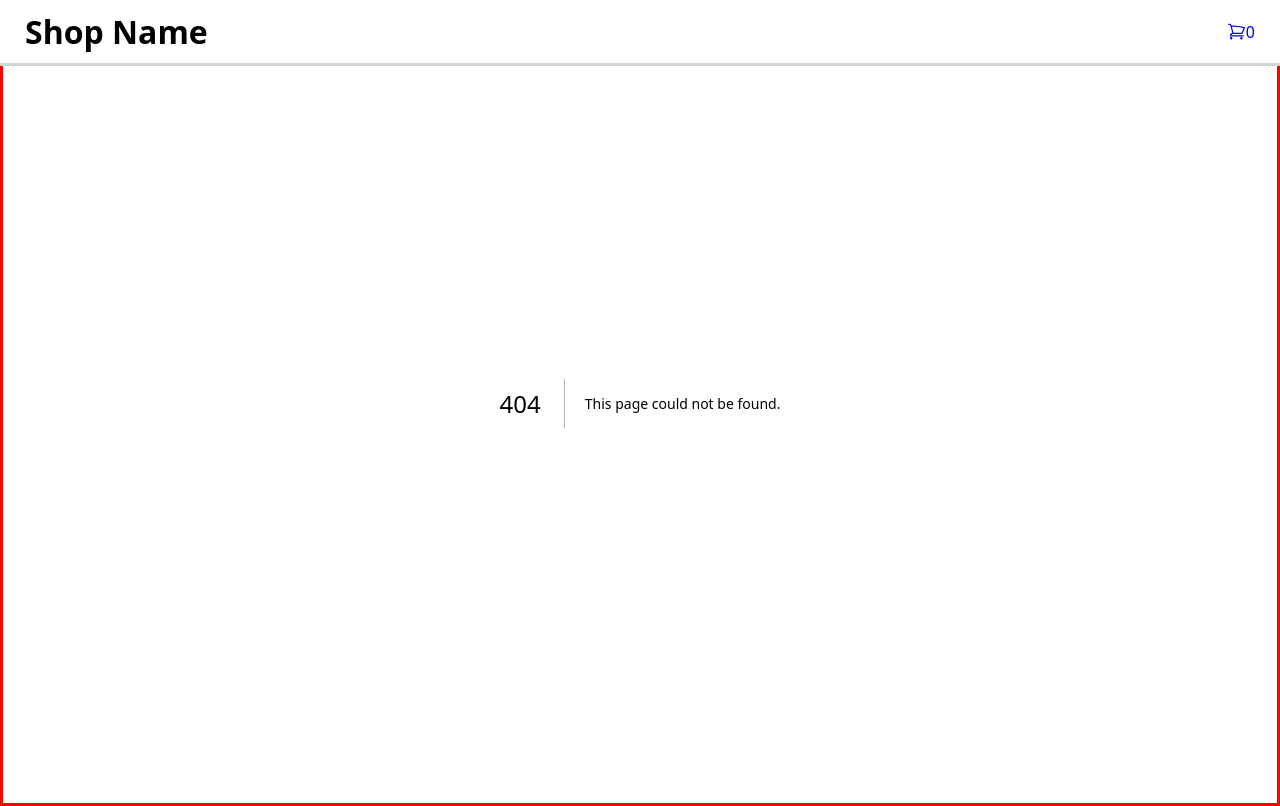
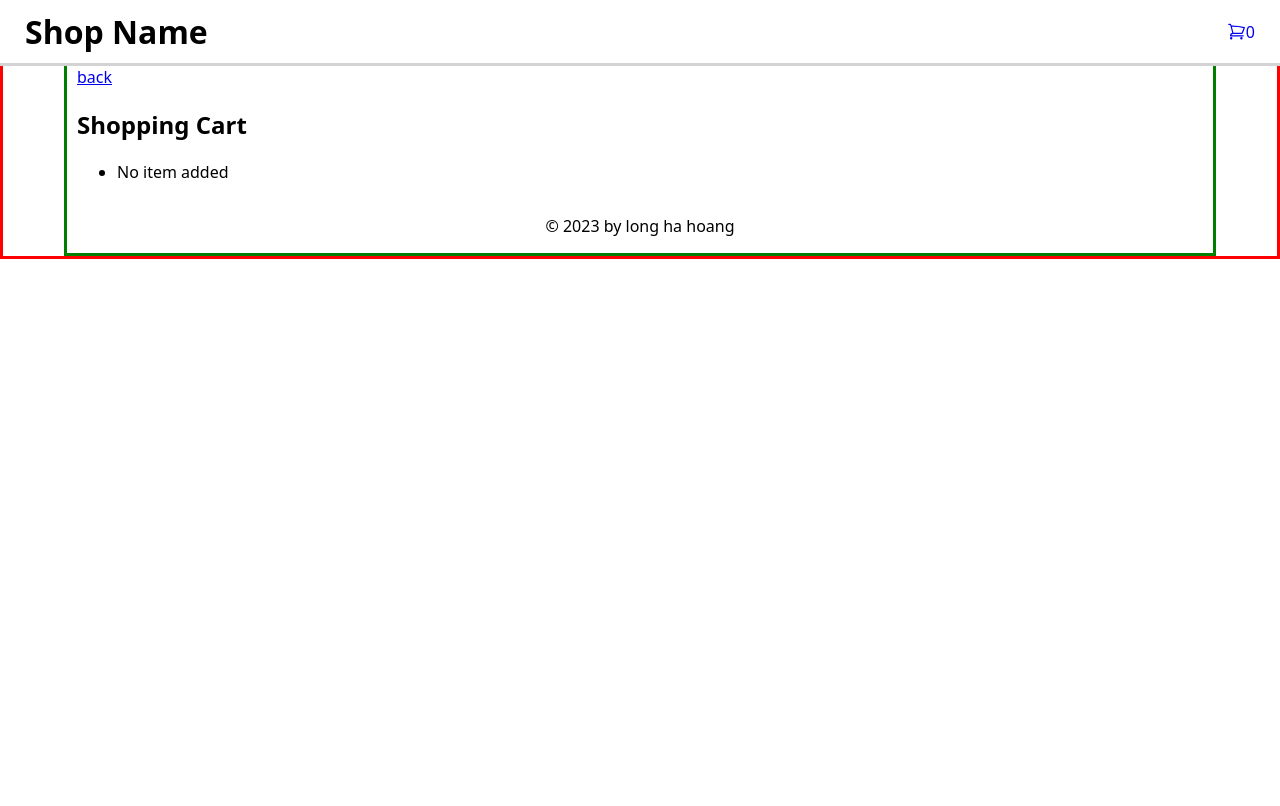
Before and after one commit to Long-HaHoang/capstone-project, a Next.js app: page /ShoppingCart in a window 1280 px wide. Before the commit this address had no page. Built offline with nearby package versions, Linux system fonts and the light colour scheme.

Commit message:
Add ShoppingCartPage

```diff
--- /dev/null
+++ b/pages/ShoppingCart/index.js
@@ -0,0 +1,43 @@
+// Import internal resources
+import Link from "next/link";
+import CartItemCard from "@/components/CartItemCard";
+
+// Import styled components
+import * as Styled from "@/pages/ShoppingCart/ShoppingCart.styled.js";
+
+export default function ShoppingCartPage({ cartItems }) {
+  console.log(cartItems);
+
+  const sumPrices = (accumulator, currentValue) => accumulator + currentValue;
+
+  const sumOfAllItems = cartItems
+    .map((item) => item.price * item.amount)
+    .reduce(sumPrices, 0);
+
+  console.log(sumOfAllItems);
+
+  return (
+    <Styled.AppContainer>
+      <Styled.MainContent>
+        <section>
+          <Link href={"/"}>back</Link>
+          <h2>Shopping Cart</h2>
+        </section>
+        <section>
+          <ul>
+            {cartItems.length === 0 ? (
+              <li>No item added</li>
+            ) : (
+              cartItems.map((eachItem) => {
+                return <CartItemCard key={eachItem.id} eachItem={eachItem} />;
+              })
+            )}
+          </ul>
+        </section>
+      </Styled.MainContent>
+      <footer>
+        <p>&copy; 2023 by long ha hoang</p>
+      </footer>
+    </Styled.AppContainer>
+  );
+}
```
